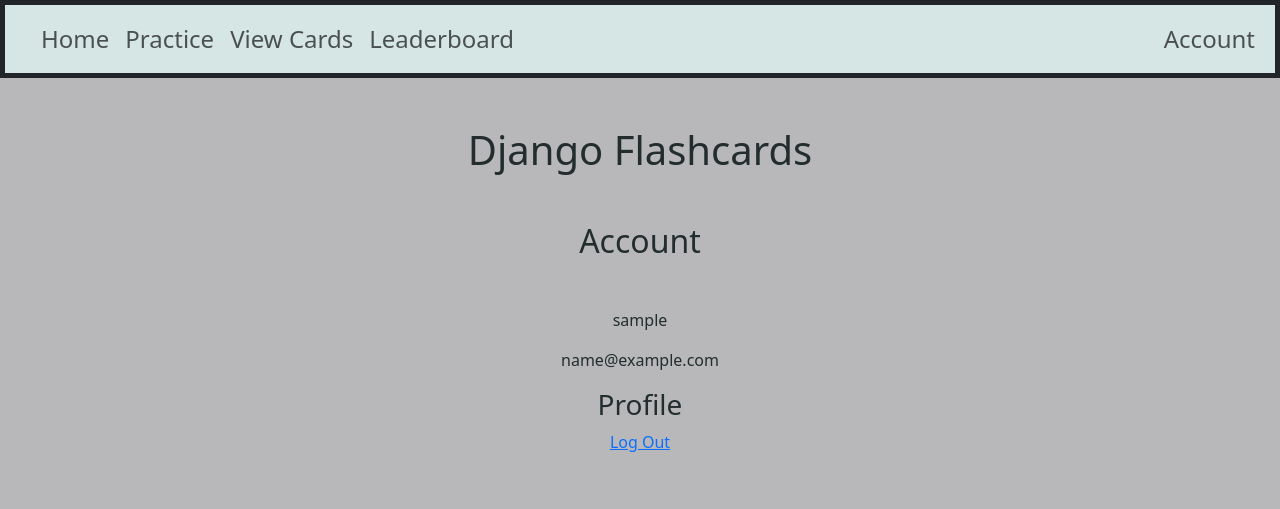
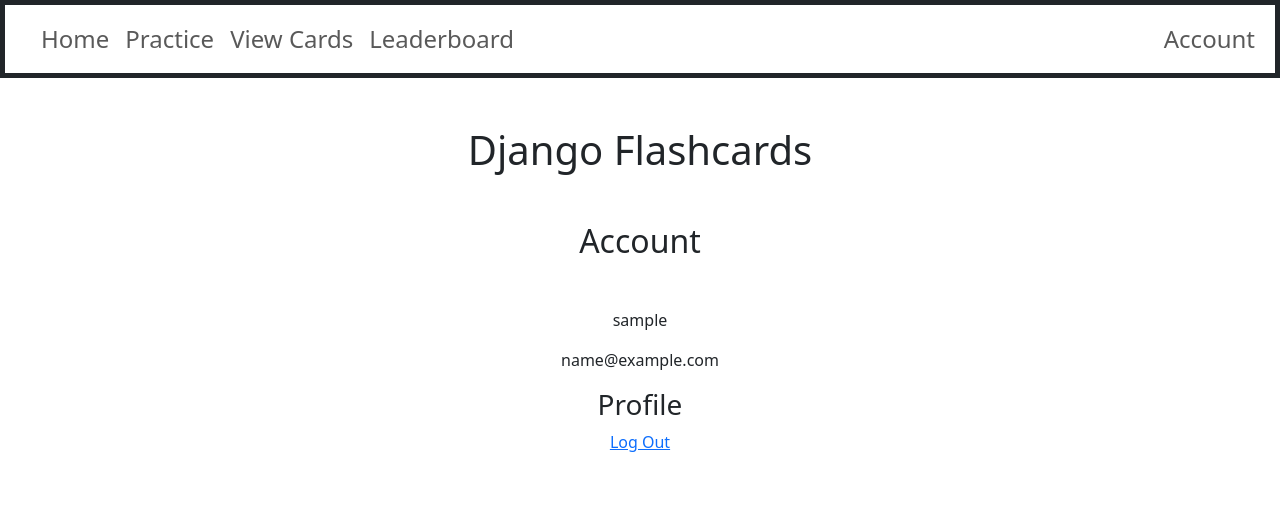
Before and after one commit to nathanhwyoung/flashcards_django, a Django app: page /accounts/account/ in a window 1280 px wide. Shown: the top 509 px of the page. Run offline with Django 4.2, Linux system fonts and the light colour scheme; the visitor is signed in with stand-in values (Sample User, id 1); parts of the project's set-up code (start-up, migrations or seed data) failed here and were passed over; some libraries are stand-ins or nearby versions.

Commit message:
remove color

```diff
--- a/templates/base.html
+++ b/templates/base.html
@@ -8,10 +8,9 @@
     <title>Django Flashcards</title>
     <link href="https://cdn.jsdelivr.net/npm/bootstrap@5.3.0-alpha1/dist/css/bootstrap.min.css" rel="stylesheet" crossorigin="anonymous">
     <link rel="stylesheet" href="{% static 'css/main.css' %}">
-    <link rel="stylesheet" href="{% static 'css/color.css' %}">
   </head>
 
-  <body class="color-5-light-bg color-5-dark-text">
+  <body>
 
     {% include "navigation.html" %}
 
--- a/templates/navigation.html
+++ b/templates/navigation.html
@@ -1,4 +1,4 @@
-<nav class="navbar navbar-expand-lg color-2-light-bg border border-5 border-dark">
+<nav class="navbar navbar-expand-lg border border-5 border-dark">
 
     <div class="container-fluid">
 
```
